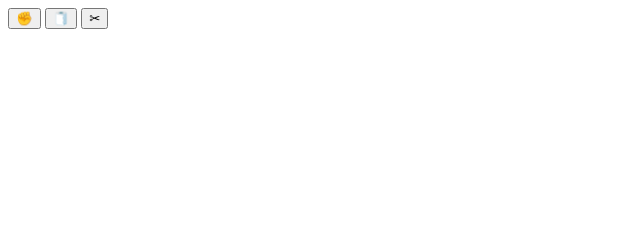
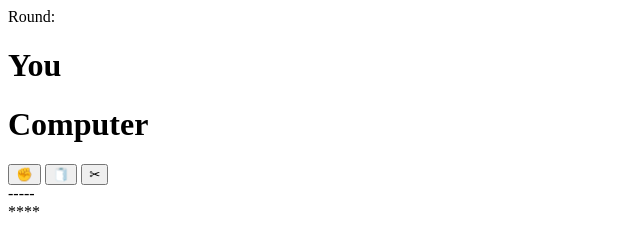
Before and after one commit to Vescien/odin-project-rock-paper-scissors, a plain HTML site: page index.html in a window 1280 px wide. Shown: the whole page, without its empty margins (0-640 px from the left). Drawn offline with Linux system fonts and the light colour scheme.

Commit message:
Add html containers

```diff
--- a/index.html
+++ b/index.html
@@ -7,8 +7,32 @@
     <script src="script.js" defer></script>
 </head>
 <body>
-    <button class="rock">✊</button>
-    <button class="paper">🧻</button>
-    <button class="scissors">✂</button>
+    <div class="container">
+        <div class="round">Round: </div>
+
+        <div class="info">
+            <div class="player-info">
+                <h1>You</h1>
+                <div class="thumbnail"></div>
+                <p class="player-score"></p>
+            </div>
+            <div class="computer-info">
+                <h1>Computer</h1>
+                <div class="thumbnail"></div>
+                <p class="computer-score"></p>
+            </div>
+        </div>
+
+        <div class="buttons">
+            <button class="rock">✊</button>
+            <button class="paper">🧻</button>
+            <button class="scissors">✂</button>
+        </div>
+
+        <div class="result">-----</div>
+
+        <div class="history">****</div>
+    </div>
+
 </body>
 </html>
```
